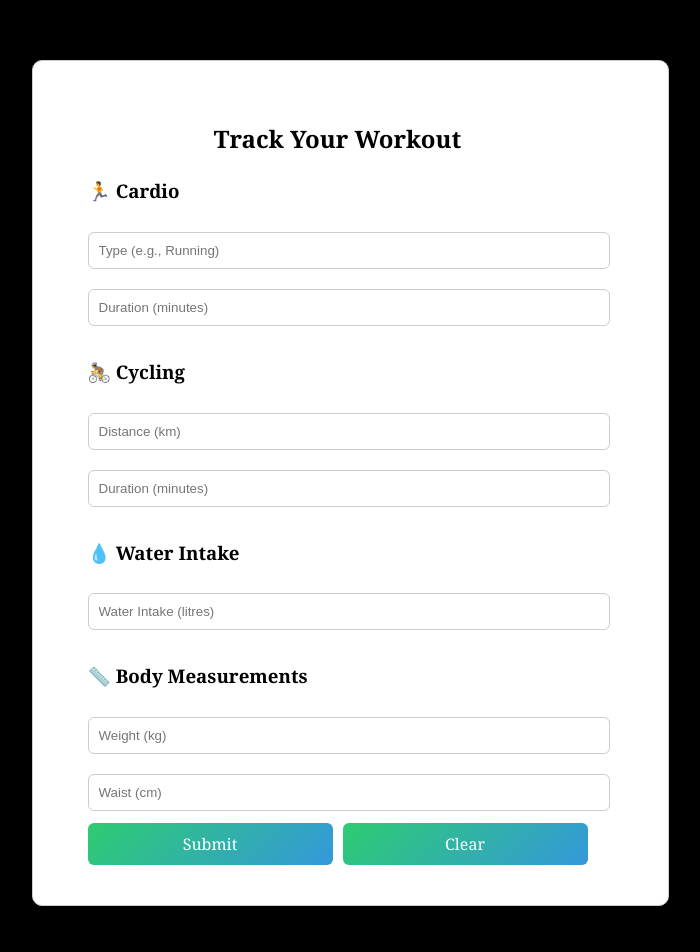
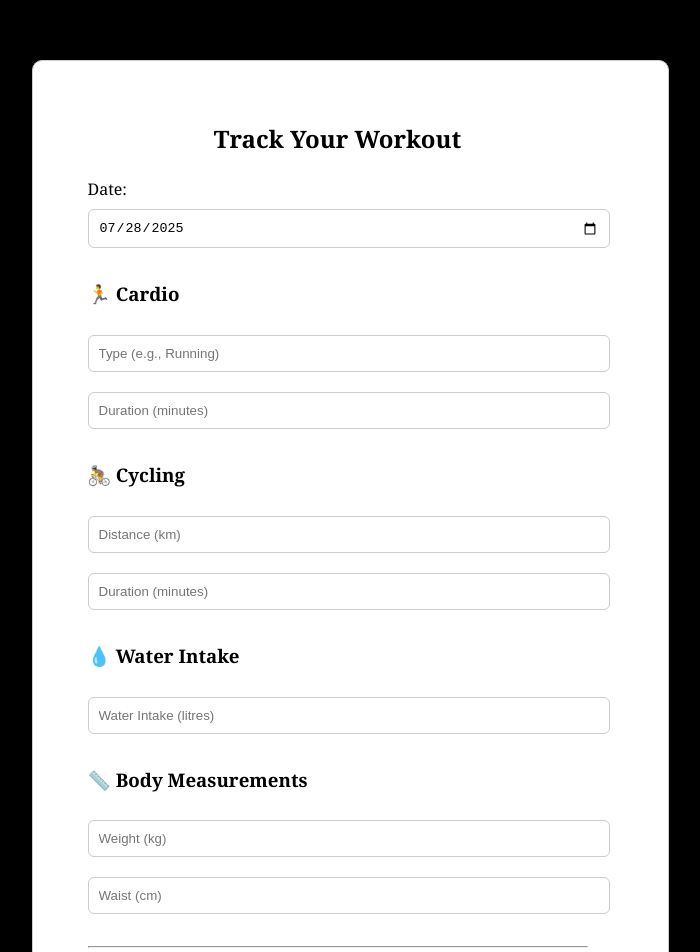
Before and after one commit to Avantheka/fitness-tracker, a React (Vite) app in the folder client/: page /tracking in a window 1280 px wide. Shown: the top 952 px of the page, without its empty margins (470-1170 px from the left). Built offline with nearby package versions, Linux system fonts and the light colour scheme; no server answers; sample sign-in values are in the browser's storage.

Commit message:
Added date input and form reset in Tracking.jsx

```diff
--- a/client/src/pages/Tracking.jsx
+++ b/client/src/pages/Tracking.jsx
@@ -14,10 +14,12 @@ const Tracking = () => {
     waist: ""
   });
 
+  const [date, setDate] = useState(() => new Date().toISOString().split('T')[0]);
+  const [lastSubmittedDate, setLastSubmittedDate] = useState(null);
   const [error, setError] = useState("");
   const [success, setSuccess] = useState("");
 
-  // Protect route: if no token, redirect to login
+  // Redirect to login if no token
   if (!localStorage.getItem("token")) {
     return <Navigate to="/" replace />;
   }
@@ -39,6 +41,7 @@ const Tracking = () => {
       weight: "",
       waist: ""
     });
+    setDate(new Date().toISOString().split('T')[0]);
     setError("");
     setSuccess("");
   };
@@ -46,6 +49,7 @@ const Tracking = () => {
   const handleSubmit = async (e) => {
     e.preventDefault();
 
+    // Basic validation
     if (!formData.cardioDuration || !formData.waterIntake) {
       setError("Cardio Duration and Water Intake are required");
       setSuccess("");
@@ -58,16 +62,26 @@ const Tracking = () => {
       return;
     }
 
+    const dataToSubmit = { ...formData, date };
+
     try {
-      const response = await axios.post("/track", formData, {
+      const response = await axios.post("/track", dataToSubmit, {
         headers: {
           Authorization: `Bearer ${localStorage.getItem("token")}`,
         },
       });
-      console.log("Tracking saved:", response.data);
-      setSuccess("Tracking data saved successfully!");
-      setError("");
-      handleClear();
+
+      if (response.status === 201) {
+        console.log("Tracking saved:", response.data);
+        setSuccess("Tracking data saved successfully!");
+        setError("");
+        setLastSubmittedDate(date);
+        handleClear(); // Reset form after successful submission
+      } else {
+        setError("Unexpected response from server");
+        setSuccess("");
+      }
+
     } catch (err) {
       console.error("Tracking failed:", err.response?.data || err.message);
       setError(err.response?.data?.message || "Something went wrong");
@@ -84,6 +98,15 @@ const Tracking = () => {
         {success && <p className="success-message">{success}</p>}
 
         <form onSubmit={handleSubmit}>
+          <label htmlFor="date">Date:</label>
+          <input
+            type="date"
+            id="date"
+            value={date}
+            onChange={(e) => setDate(e.target.value)}
+            required
+          />
+
           <h3>🏃 Cardio</h3>
           <input
             type="text"
@@ -141,13 +164,16 @@ const Tracking = () => {
             onChange={handleChange}
           />
 
+          <hr style={{ margin: "20px 0" }} />
           <div className="button-group">
             <button type="submit">Submit</button>
-            <button type="button" onClick={handleClear}>
-              Clear
-            </button>
+            <button type="button" onClick={handleClear}>Clear</button>
           </div>
         </form>
+
+        {lastSubmittedDate && (
+          <p><strong>Last Submitted:</strong> {lastSubmittedDate}</p>
+        )}
       </div>
     </div>
   );
```
Also changed, not shown: 1 other file (tests, documents, lock files or other folders).
